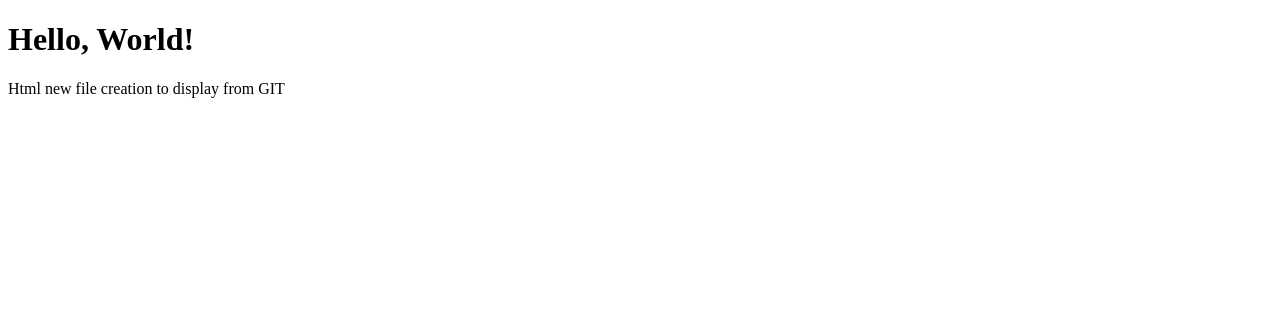
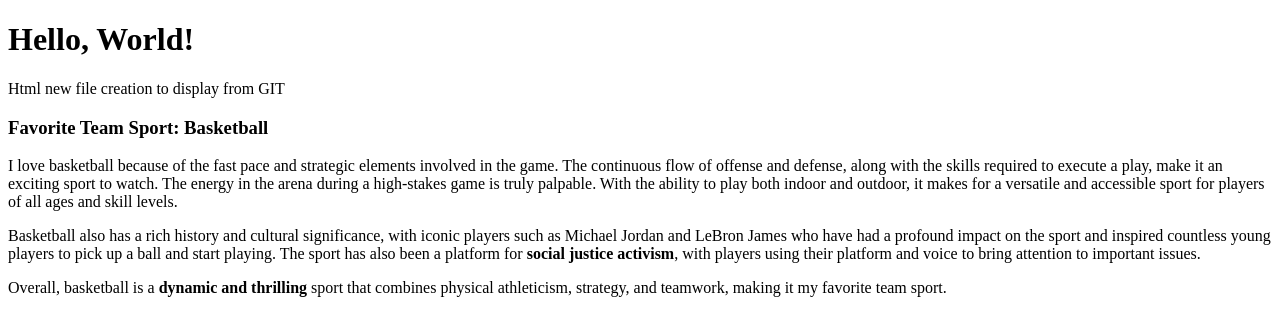
Before and after one commit to 44-563-Web-Apps-S23/44563-webapps-assignment-3-srivikram, a plain HTML site: page index.html in a window 1280 px wide. Drawn offline with Linux system fonts and the light colour scheme.

Commit message:
SportContent_Commit

```diff
--- a/index.html
+++ b/index.html
@@ -1,10 +1,31 @@
 <!DOCTYPE html>
 <html>
-  <head>
+
+<head>
     <title>My First HTML Page - Manohar Sri Vikram Vattikuti</title>
-  </head>
-  <body>
+</head>
+
+<body>
     <h1>Hello, World!</h1>
     <p>Html new file creation to display from GIT</p>
-  </body>
+
+    <h3>Favorite Team Sport: Basketball</h3>
+    <p>
+        I love basketball because of the fast pace and strategic elements involved in the game. The continuous flow of
+        offense and defense, along with the skills required to execute a play, make it an exciting sport to watch. The
+        energy in the arena during a high-stakes game is truly palpable. With the ability to play both indoor and
+        outdoor, it makes for a versatile and accessible sport for players of all ages and skill levels.
+    </p>
+    <p>
+        Basketball also has a rich history and cultural significance, with iconic players such as Michael Jordan and
+        LeBron James who have had a profound impact on the sport and inspired countless young players to pick up a ball
+        and start playing. The sport has also been a platform for <b>social justice activism</b>, with players using
+        their platform and voice to bring attention to important issues.
+    </p>
+    <p>
+        Overall, basketball is a <b>dynamic and thrilling</b> sport that combines physical athleticism, strategy, and
+        teamwork, making it my favorite team sport.
+    </p>
+</body>
+
 </html>
```
